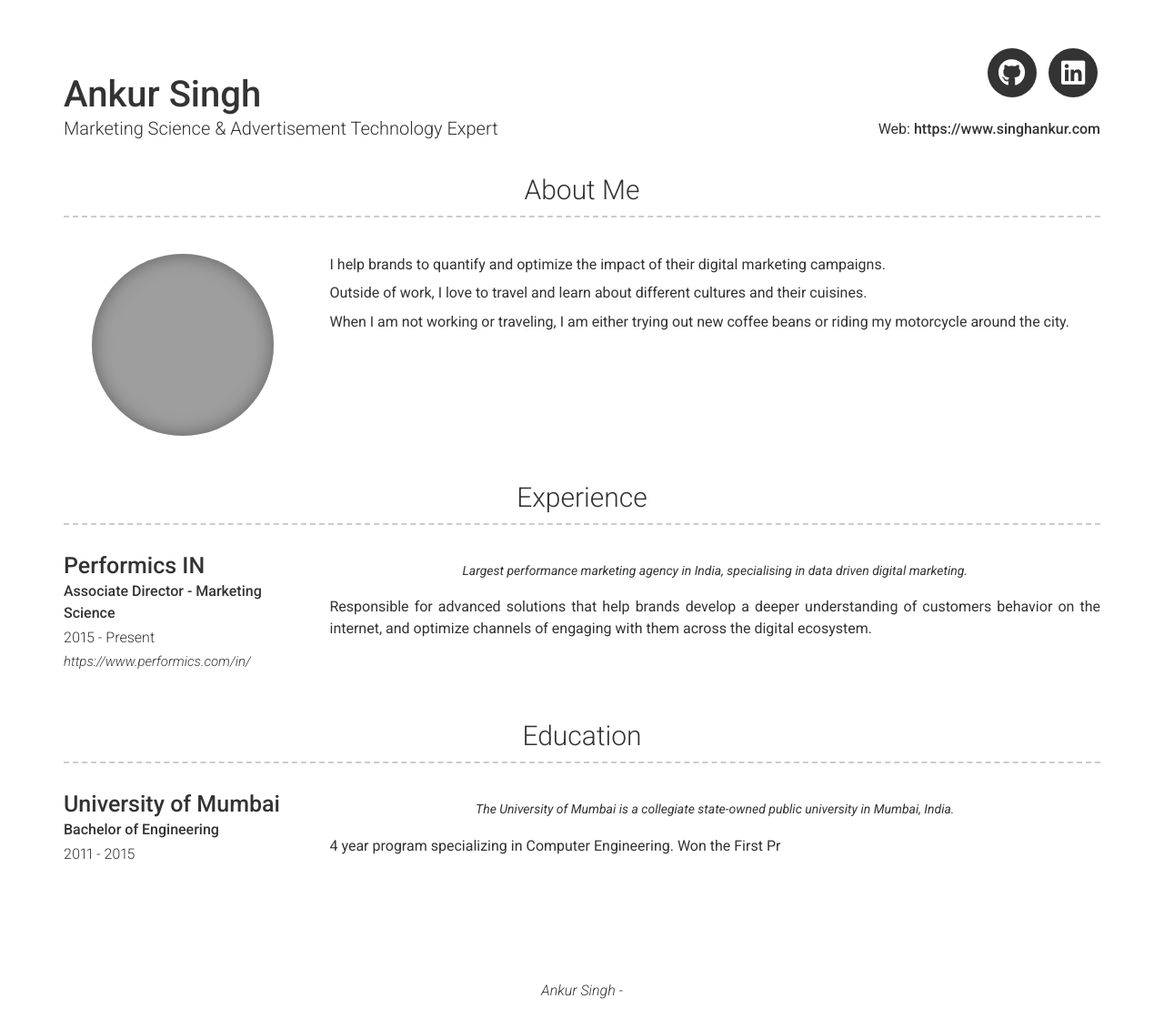
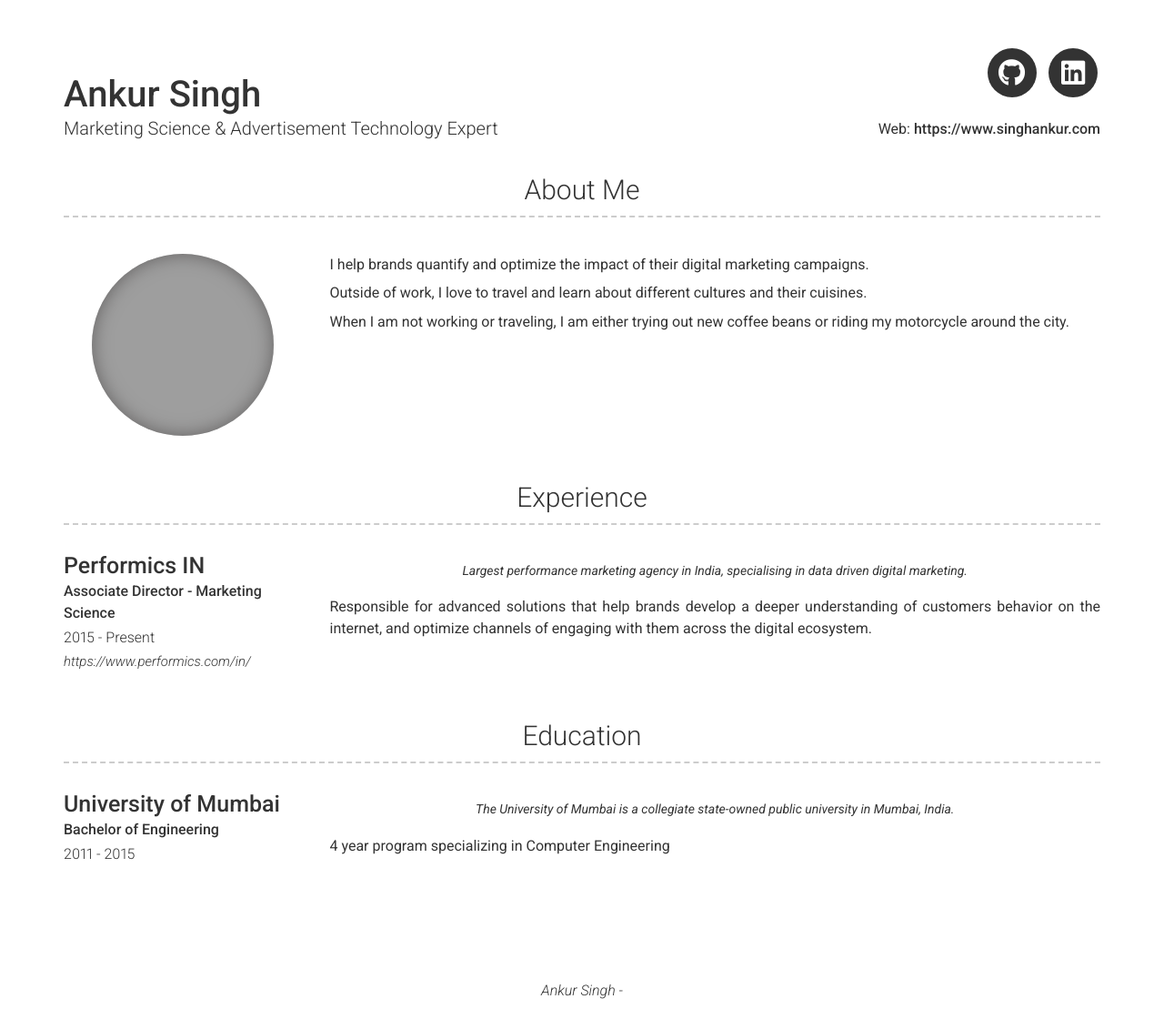
Before and after one commit to yalk/yalk.github.io, a Jekyll site: the page built from index.md, in a window 1280 px wide. Shown: the whole page at 91% size. Built offline with Jekyll 4.4.1, drawn with Linux system fonts in a browser that asks for light colours; nearby versions of some CDN libraries; grey boxes are pictures that could not be loaded.

```diff
--- a/_config.yml
+++ b/_config.yml
@@ -55,7 +55,7 @@ gtm: "GTM-NRTKBX"
 # about_profile_image: Directory of profile image (eg. images/profile.jpg)
 about_profile_image: images/AnkurSingh6_v2.png
 about_content: | # this will include new lines to allow paragraphs
-  I help brands to quantify and optimize the impact of their digital marketing campaigns.
+  I help brands quantify and optimize the impact of their digital marketing campaigns.
 
   Outside of work, I love to travel and learn about different cultures and their cuisines.
 
@@ -97,8 +97,7 @@ content:
         sub_title: Associate Director - Marketing Science
         caption: 2015 - Present
         link: https://www.performics.com/in/
-        quote: >
-          Largest performance marketing agency in India, specialising in data driven digital marketing.
+        quote: Largest performance marketing agency in India, specialising in data driven digital marketing.
         description: | # this will include new lines to allow paragraphs
           Responsible for advanced solutions that help brands develop a deeper understanding of customers behavior on the internet, and optimize channels of engaging with them across the digital ecosystem.
   - title: Education
@@ -108,10 +107,9 @@ content:
         title: University of Mumbai
         sub_title: Bachelor of Engineering
         caption: 2011 - 2015
-        quote: >
-          The University of Mumbai is a collegiate state-owned public university in Mumbai, India.
+        quote: The University of Mumbai is a collegiate state-owned public university in Mumbai, India.
         description: | # this will include new lines to allow paragraphs
-          4 year program specializing in Computer Engineering. Won the First Pr
+          4 year program specializing in Computer Engineering
   # - title: A Little More About Me
   #   layout: text
   #   content: | # this will include new lines to allow paragraphs
```
